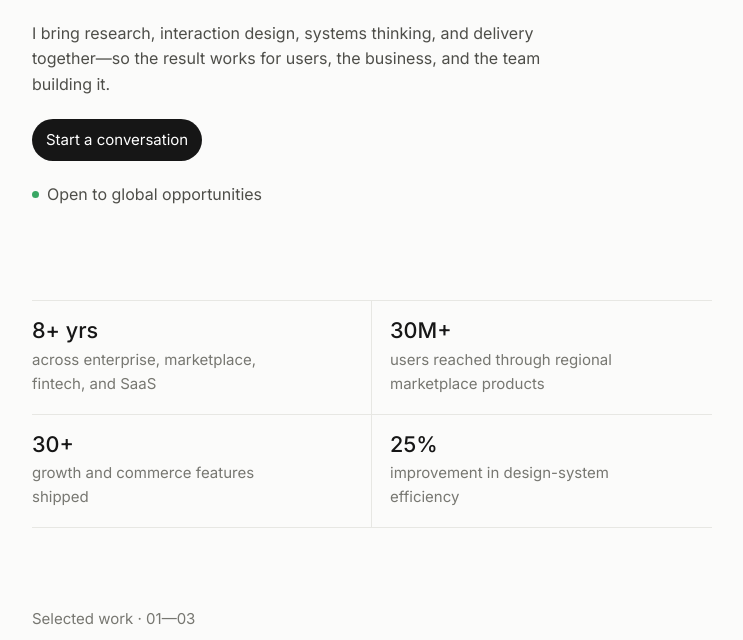
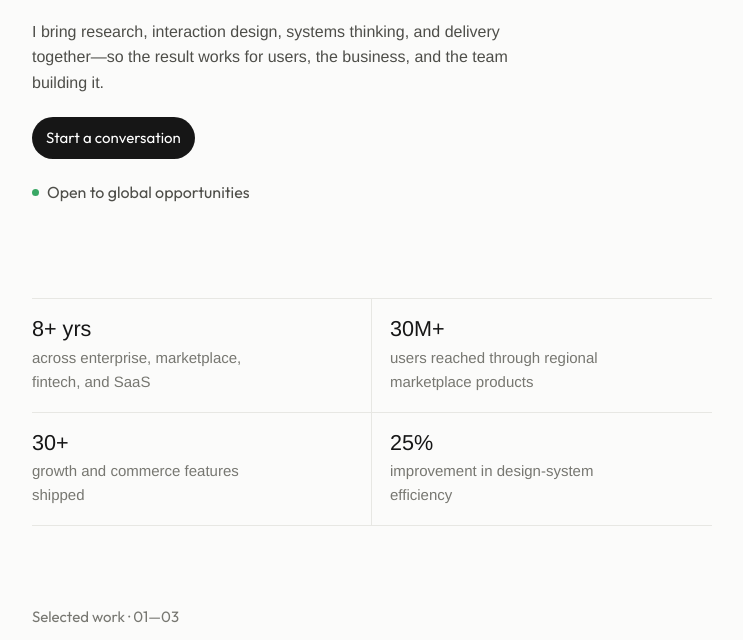
Before and after one commit to sufyan1142/Portfolio, a website: page index.html in a window 1280 px wide. Shown: the part 418-1058 px from the top of the page, without its empty margins (268-1011 px from the left). Drawn offline with Linux system fonts and the light colour scheme; a web font is replaced by a local one.

Commit message:
Apply Switzer and Outfit typography system

```diff
--- a/styles.css
+++ b/styles.css
@@ -1,3 +1,6 @@
+@import url("https://api.fontshare.com/v2/css?f[]=switzer@400,500,600,700&display=swap");
+@import url("https://fonts.googleapis.com/css2?family=Outfit:wght@400;500;600&display=swap");
+
 :root {
   --paper: #fbfbfa;
   --ink: #161616;
@@ -13,8 +16,9 @@
   --text-sm: .9375rem;
   --text-md: 1rem;
   --text-lg: 1.25rem;
-  --sans: "Inter", "Helvetica Neue", Arial, sans-serif;
-  --serif: "Instrument Serif", Georgia, serif;
+  --sans: "Switzer", "Helvetica Neue", Arial, sans-serif;
+  --serif: "Switzer", "Helvetica Neue", Arial, sans-serif;
+  --ui: "Outfit", "Helvetica Neue", Arial, sans-serif;
   --mono: "IBM Plex Mono", Consolas, monospace;
 }
 
@@ -47,11 +51,30 @@ a:focus-visible { outline: 2px solid currentColor; outline-offset: 3px; border-r
   border-radius: 8px;
   background: var(--ink);
   color: white;
-  font: 600 var(--text-xs) var(--sans);
+  font: 600 var(--text-xs) var(--ui);
 }
+.identity,
+.site-header nav,
+.primary-link,
+.section-label,
+.quiet-link,
+.breadcrumbs,
+.page-icon,
+.compact-subtitle,
+.milestone-list time,
+.milestone-mark,
+.milestone-tag,
+.timeline h3,
+.two-column > h2,
+.tag-grid li,
+.fact dd,
+.case-section h2,
+.case-nav a,
+.contact-links a,
+.site-footer { font-family: var(--ui); }
 .identity span, .eyebrow, .project-number, .meta, .fact dt, .availability {
   color: var(--muted);
-  font: var(--text-xs)/1.4 var(--sans);
+  font: var(--text-xs)/1.4 var(--ui);
 }
 .site-header nav { display: flex; gap: 17px; font-size: var(--text-sm); }
 .site-header nav a { color: var(--muted); text-decoration: none; }
@@ -73,7 +96,7 @@ a:focus-visible { outline: 2px solid currentColor; outline-offset: 3px; border-r
   line-height: 1.08;
 }
 .hero h1 { max-width: 18ch; font-size: clamp(2.35rem, 7vw, 4.1rem); }
-.hero h1 em, .page-hero h1 em, .contact-hero h1 em { font-family: var(--serif); font-weight: 400; }
+.hero h1 em, .page-hero h1 em, .contact-hero h1 em { font-family: var(--serif); font-style: normal; font-weight: 500; }
 .hero-side { max-width: 530px; padding: 0; }
 .hero-side p { margin: 0 0 22px; color: #4e4e49; font-size: var(--text-md); }
 .availability { display: flex; gap: 8px; align-items: center; color: var(--ink); }
@@ -125,8 +148,8 @@ a:focus-visible { outline: 2px solid currentColor; outline-offset: 3px; border-r
 .impact span { display: block; max-width: 26ch; margin-top: 5px; color: var(--muted); font-size: var(--text-sm); }
 
 .statement { display: grid; grid-template-columns: 110px 1fr; gap: 28px; padding: 0 0 88px; }
-.statement p { max-width: 24ch; margin: 0; font: 400 clamp(1.7rem, 5vw, 2.7rem)/1.08 var(--serif); letter-spacing: -.025em; }
-.statement .eyebrow { font: var(--text-xs)/1.4 var(--sans); color: var(--muted); }
+.statement p { max-width: 24ch; margin: 0; font: 500 clamp(1.7rem, 5vw, 2.7rem)/1.08 var(--serif); letter-spacing: -.025em; }
+.statement .eyebrow { font: var(--text-xs)/1.4 var(--ui); color: var(--muted); }
 .quiet-link { display: inline-block; margin-top: 20px; color: var(--muted); font-size: var(--text-sm); text-decoration: none; }
 
 .page-hero, .project-hero { padding: 62px 0 58px; }
@@ -189,7 +212,7 @@ a:focus-visible { outline: 2px solid currentColor; outline-offset: 3px; border-r
 .two-column { display: grid; grid-template-columns: 110px 1fr; gap: 28px; }
 .two-column > h2 { margin: 0; font-size: var(--text-sm); font-weight: 400; color: var(--muted); }
 .rich-copy { max-width: 540px; }
-.rich-copy > p:first-child { margin-top: 0; font: 400 var(--text-lg)/1.4 var(--serif); letter-spacing: -.015em; }
+.rich-copy > p:first-child { margin-top: 0; font: 500 var(--text-lg)/1.4 var(--serif); letter-spacing: -.015em; }
 .rich-copy p { color: #50504b; font-size: var(--text-md); }
 .tag-grid { display: flex; flex-wrap: wrap; gap: 6px; margin: 22px 0 0; padding: 0; list-style: none; }
 .tag-grid li { padding: 7px 10px; border: 1px solid var(--line); border-radius: 7px; color: #555550; font-size: var(--text-sm); }
@@ -215,14 +238,14 @@ a:focus-visible { outline: 2px solid currentColor; outline-offset: 3px; border-r
 .case-cover span { font: 500 clamp(3rem, 10vw, 6.5rem)/1 var(--sans); letter-spacing: -.08em; }
 .case-cover.netsol { background: #e7ecff; color: #233d91; }
 .case-cover.systems { background: #1a1a1a; color: #f7f7f2; }
-.case-cover.systems span { font-family: var(--serif); font-weight: 400; letter-spacing: -.04em; }
+.case-cover.systems span { font-family: var(--serif); font-weight: 500; letter-spacing: -.04em; }
 
 .case-section { display: grid; grid-template-columns: 110px 1fr; gap: 28px; padding: 0 0 54px; border: 0; }
 .case-section h2 { margin: 2px 0 0; color: var(--muted); font-size: var(--text-sm); font-weight: 400; }
 .case-section p { max-width: 540px; margin-top: 0; color: #4f4f4a; font-size: var(--text-md); }
 .case-section ul { max-width: 540px; margin: 18px 0 0; padding-left: 1.1rem; color: #4f4f4a; font-size: var(--text-md); }
 .case-section li { margin-bottom: 9px; }
-.quote { color: var(--ink) !important; font: 400 1.7rem/1.18 var(--serif) !important; letter-spacing: -.015em; }
+.quote { color: var(--ink) !important; font: 500 1.7rem/1.18 var(--serif) !important; letter-spacing: -.015em; }
 .case-nav { display: grid; grid-template-columns: 1fr 1fr; gap: 20px; margin: 30px 0 72px; padding-top: 22px; border-top: 1px solid var(--line); background: none; }
 .case-nav a { padding: 0; background: none; color: var(--muted); font-size: var(--text-sm); text-decoration: none; }
 .case-nav a:last-child { text-align: right; }
```
